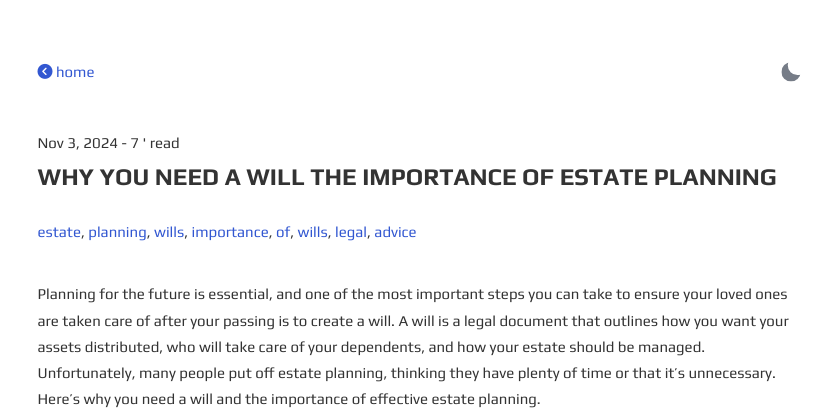
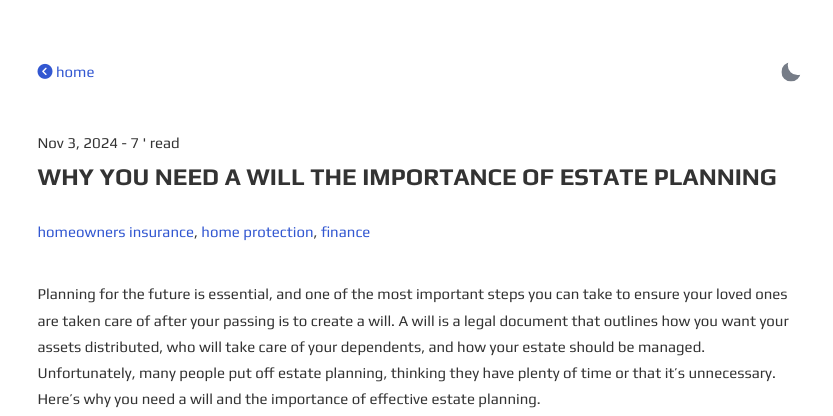
Before and after one commit to ZollaMaga/newsblog, a Jekyll site: the page built from _posts/2024-11-03-why-you-need-a-will-the-importance-of-estate-planning.md, in a window 1280 px wide and 900 px high. Shown: the top 416 px of the window, without its empty margins (220-1053 px from the left). Built offline with Jekyll 4.4.1, drawn with Linux system fonts in a browser that asks for light colours.

Commit message:
Update 2024-11-03-why-you-need-a-will-the-importance-of-estate-planning.md

```diff
--- a/_posts/2024-11-03-why-you-need-a-will-the-importance-of-estate-planning.md
+++ b/_posts/2024-11-03-why-you-need-a-will-the-importance-of-estate-planning.md
@@ -4,7 +4,10 @@ title: Why You Need a Will The Importance of Estate Planning
 description: Understand the critical role of having a will and the importance of estate planning for your family's future.
 image: https://www.summerislive.com/assets/images/kidsplaygroundsiargaocover.png
 summary: Discover why creating a will is essential for effective estate planning and how it can protect your loved ones.
-tags: estate planning wills importance of wills legal advice
+tags:
+  - homeowners insurance
+  - home protection
+  - finance
 minute: 7
 ---
 
```
